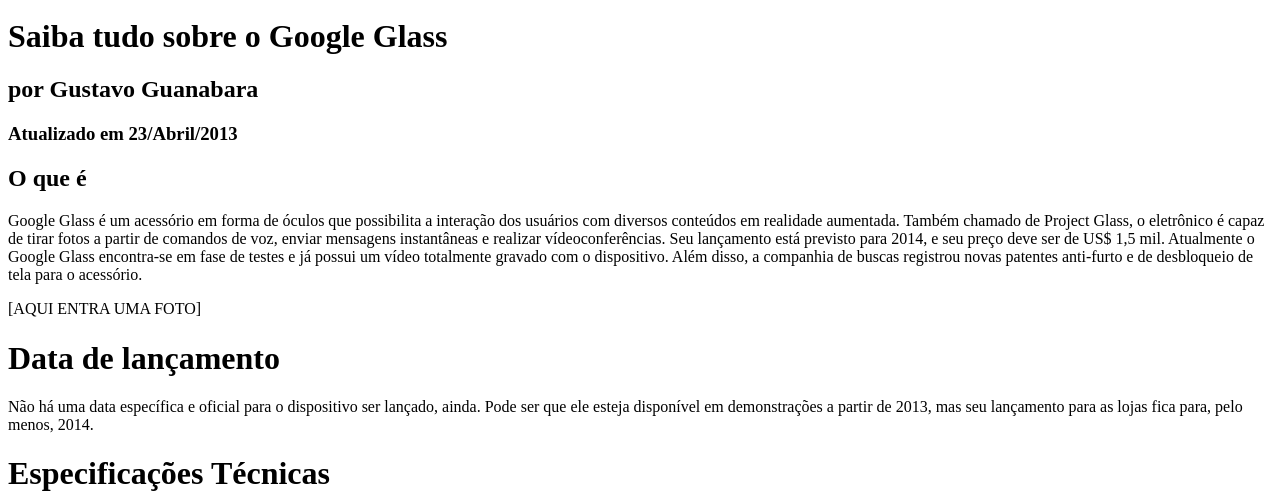
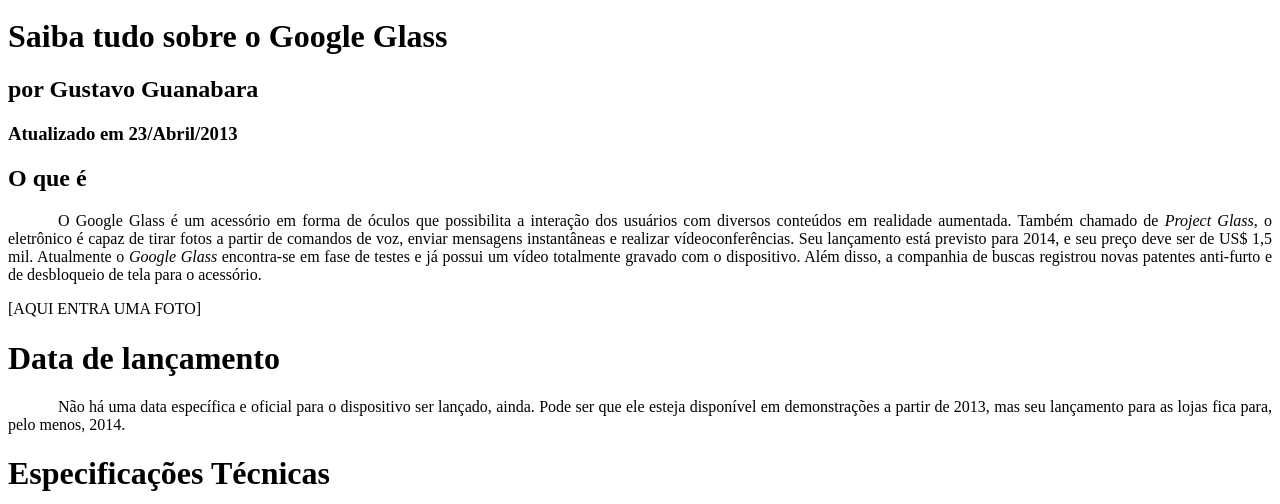
Before and after one commit to danielvitorb/curso-em-video-html5, a plain HTML site: page projeto-glass-html5/index.html in a window 1280 px wide. Shown: the part 296-800 px from the top of the page. Drawn offline with Linux system fonts and the light colour scheme.

Commit message:
Update index.html

```diff
--- a/projeto-glass-html5/index.html
+++ b/projeto-glass-html5/index.html
@@ -4,6 +4,13 @@
 <head>
     <meta charset="UTF-8">
     <title>Tudo Sobre Google Glass</title>
+    <style>
+        p{
+            text-align: justify;
+            text-indent: 50px;
+        }
+
+    </style>
 </head>
 
 <body>
@@ -33,8 +40,9 @@ Menu Principal
 <h3>Atualizado em 23/Abril/2013</h3>
 </hgroup>
 
+
 <h2>O que é</h2>
-<p> Google Glass é um acessório em forma de óculos que possibilita a interação dos usuários com diversos conteúdos em realidade aumentada. Também chamado de Project Glass, o eletrônico é capaz de tirar fotos a partir de comandos de voz, enviar mensagens instantâneas e realizar vídeo&shy;con&shy;ferên&shy;cias. Seu lançamento está previsto para 2014, e seu preço deve ser de US$ 1,5 mil. Atualmente o Google Glass encontra-se em fase de testes e já possui um vídeo totalmente gravado com o dispositivo. Além disso, a companhia de buscas registrou novas patentes anti-furto e de desbloqueio de tela para o acessório.</p>
+<p> <spam style="font-weight:400;">O Google Glass</spam> é um acessório em forma de óculos que possibilita a interação dos usuários com diversos conteúdos em realidade aumentada. Também chamado de <i>Project Glass</i>, o eletrônico é capaz de tirar fotos a partir de comandos de voz, enviar mensagens instantâneas e realizar vídeo&shy;con&shy;ferên&shy;cias. Seu lançamento está previsto para 2014, e seu preço deve ser de US$ 1,5 mil. Atualmente o <em>Google Glass</em> encontra-se em fase de testes e já possui um vídeo totalmente gravado com o dispositivo. Além disso, a companhia de buscas registrou novas patentes anti-furto e de desbloqueio de tela para o acessório.</p>
 [AQUI ENTRA UMA FOTO]
 
 <h1>Data de lançamento</h1>
```
